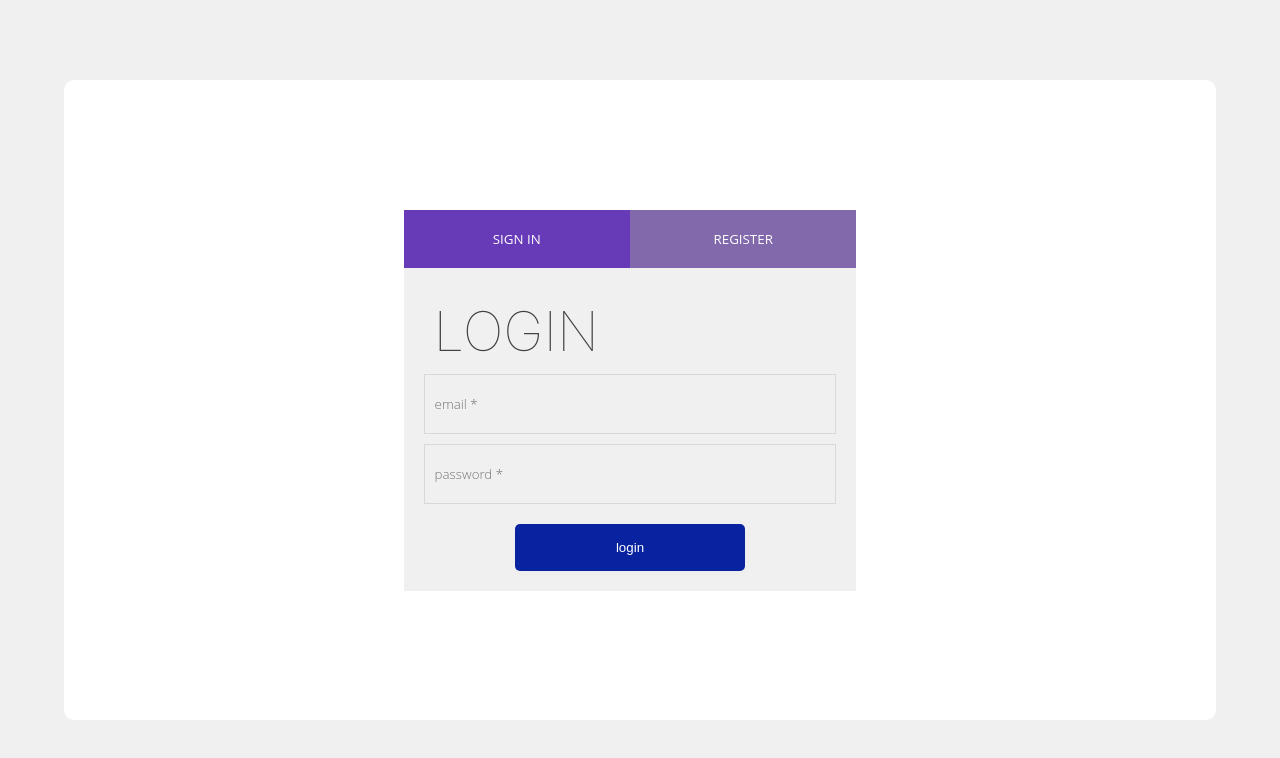
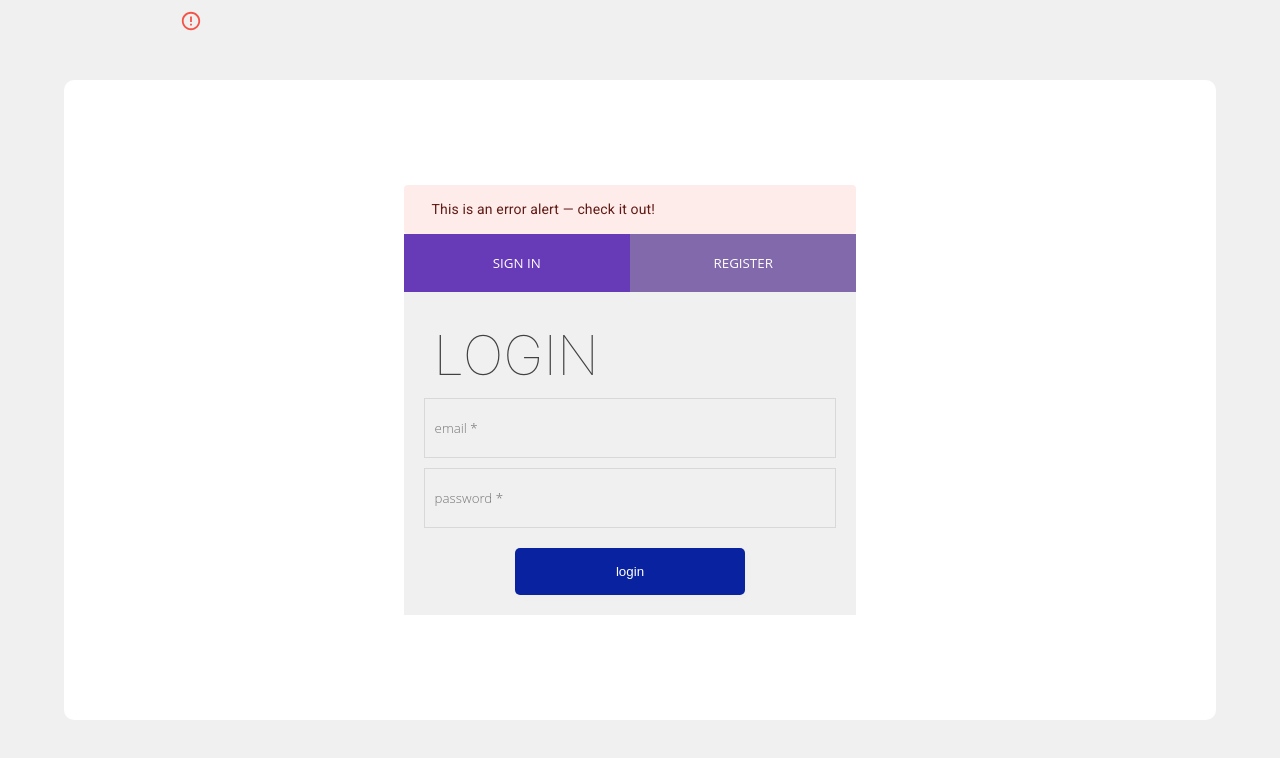
Before and after one commit to mu-aqib/mern-chat-app, a React (Create React App) app in the folder frontend/: page / in a window 1280 px wide. Shown: the top 758 px of the page. Built offline with nearby package versions, Linux system fonts and the light colour scheme.

Commit message:
material ui with styling

```diff
--- a/frontend/package.json
+++ b/frontend/package.json
@@ -5,6 +5,8 @@
   "proxy": "http://127.0.0.1:5000",
   "dependencies": {
     "@material-ui/core": "^4.12.4",
+    "@material-ui/icons": "^4.11.3",
+    "@material-ui/lab": "^4.0.0-alpha.61",
     "@testing-library/jest-dom": "^4.2.4",
     "@testing-library/react": "^9.5.0",
     "@testing-library/user-event": "^7.2.1",
@@ -12,7 +14,7 @@
     "react": "^16.13.1",
     "react-dom": "^16.13.1",
     "react-router-dom": "^6.4.1",
-    "react-scripts": "^5.0.1"
+    "react-scripts": "^2.1.3"
   },
   "scripts": {
     "start": "react-scripts start",
--- a/frontend/public/index.html
+++ b/frontend/public/index.html
@@ -30,6 +30,7 @@
       rel="stylesheet"
       href="https://stackpath.bootstrapcdn.com/font-awesome/4.7.0/css/font-awesome.min.css"
     />
+    <link rel="stylesheet" href="https://fonts.googleapis.com/icon?family=Material+Icons" />
   </head>
   <body>
     <noscript>You need to enable JavaScript to run this app.</noscript>
--- a/frontend/src/App.js
+++ b/frontend/src/App.js
@@ -1,6 +1,5 @@
 import React from "react";
 import "./App.css";
-// import Nav from "./components/nav/Nav";
 import { Route, Routes} from "react-router-dom";
 // defiened components
 import Auth from "./pages/Auth";
--- a/frontend/src/components/model/Model.js
+++ b/frontend/src/components/model/Model.js
@@ -5,7 +5,6 @@ import axios from "axios";
 import { ChatState } from '../../Context/ChatContext'
 // material ui....
 import Button from '@material-ui/core/Button';
-import Box from '@material-ui/core/Box';
 
 function Modal({toggleModel}) {
     // context api...
@@ -69,7 +68,7 @@ function Modal({toggleModel}) {
     }
 
     const creatGroupChat = ()=>{
-
+        //
     }
 
     return (
--- a/frontend/src/pages/Auth.js
+++ b/frontend/src/pages/Auth.js
@@ -3,8 +3,21 @@ import '../components/Authentication/auth.css'
 import Login from '../components/Authentication/Login';
 import Register from '../components/Authentication/Register';
 import { useNavigate } from 'react-router-dom';
+import { makeStyles } from '@material-ui/core/styles';
+import { Alert } from '@material-ui/lab';
 
 function Auth() {
+
+    // const useStyles = makeStyles((theme) => ({
+    //     root: {
+    //       width: '100%',
+    //       '& > * + *': {
+    //         marginTop: theme.spacing(2),
+    //       },
+    //     },
+    // }));
+    // const classes = useStyles();
+
     const [toggleState, setState] = useState('login');
     const [user, setUserState] = useState();
 
@@ -23,6 +36,8 @@ function Auth() {
 
     return (
         <div className="form-container">
+            {/* <div className={classes.root}></div> */}
+            <Alert severity="error">This is an error alert — check it out!</Alert>
             <div className='btn-box'>
                 <button className={`login ${toggleState == 'login' ? 'active' : ''}`} onClick={()=> setState('login')}>
                     <span>sign in</span>
```
Also changed, not shown: 1 other file (tests, documents, lock files or other folders).
